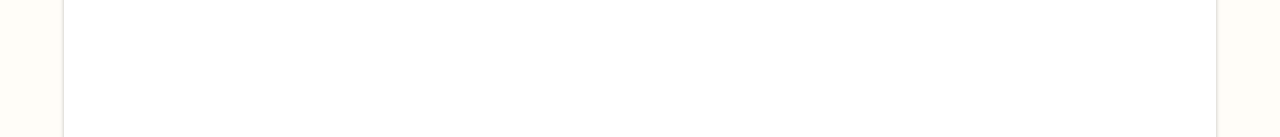
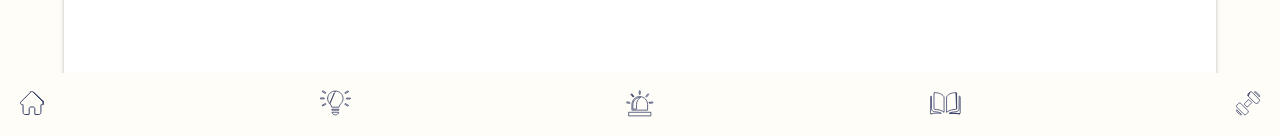
Before and after one commit to jdmcgrath/dada, a React (Create React App) app: page /categories/activity-ideas in a window 1280 px wide. Shown: the part 663-800 px from the top of the page. Built offline with nearby package versions, Linux system fonts and the light colour scheme.

Commit message:
added bottom navbar

```diff
--- a/src/components/ActivityIdeas/ActivityIdeas.jsx
+++ b/src/components/ActivityIdeas/ActivityIdeas.jsx
@@ -73,7 +73,7 @@ const ActivityIdeas = () => {
         </div>
 
       </div>
-
+      <BottomNavBar />
     </>
   );
 };
```
